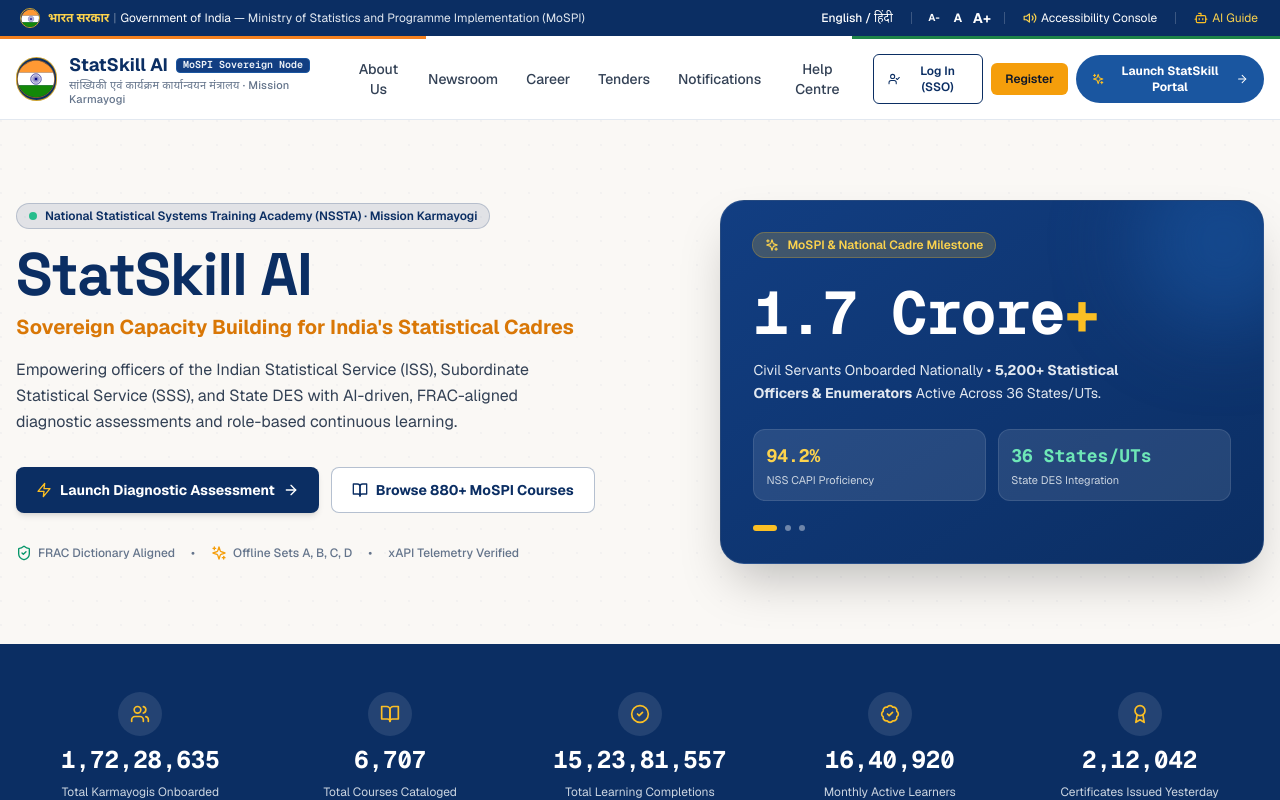
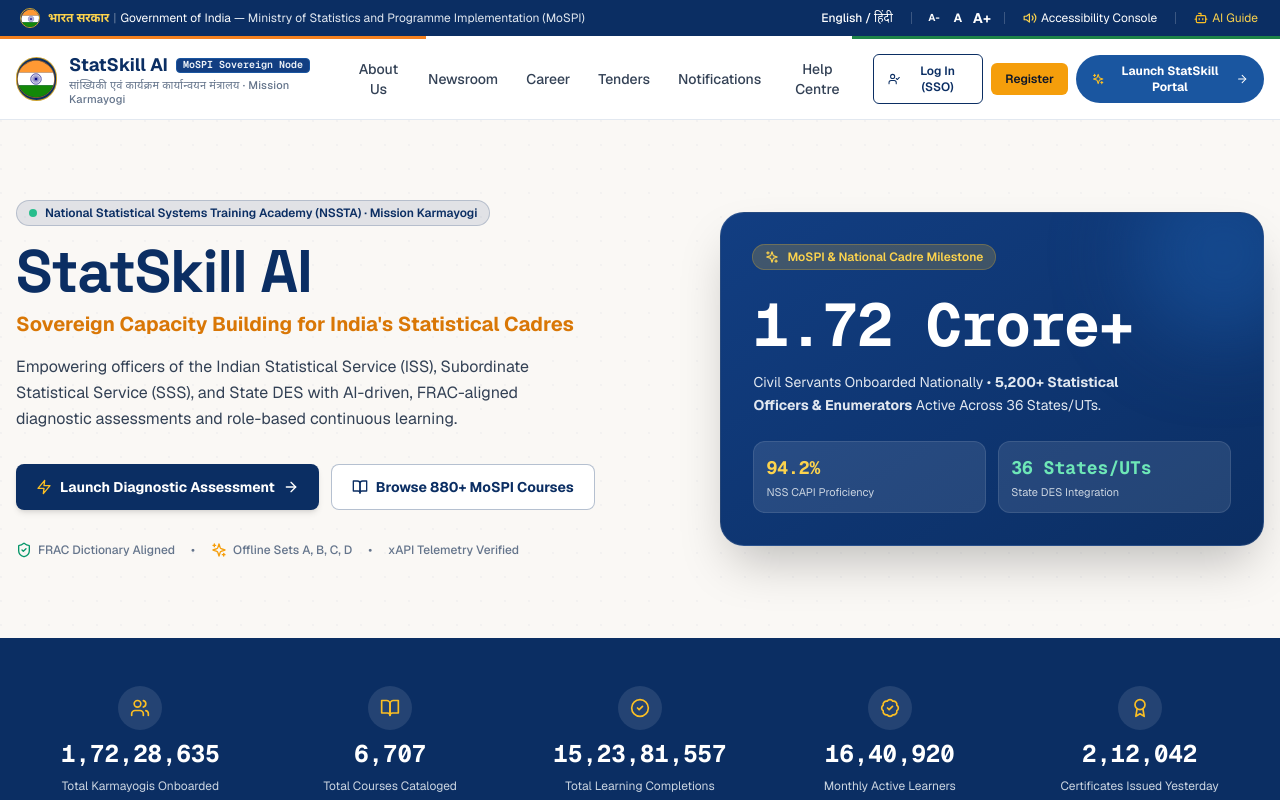
Before and after one commit to DgrnBoi/statskill-ai, a React (Vite) app in the folder frontend/: page / in a window 1280 px wide. Shown: the top 800 px of the page. Built offline with nearby package versions, Linux system fonts and the light colour scheme.

Commit message:
feat(analytics): add animated count-up numbers for official metrics and clean hero card

```diff
--- a/frontend/src/components/landing/LandingHero.tsx
+++ b/frontend/src/components/landing/LandingHero.tsx
@@ -1,5 +1,6 @@
-import React, { useState } from 'react';
+import React from 'react';
 import { BookOpen, Sparkles, Zap, ArrowRight, ShieldCheck } from 'lucide-react';
+import { CountUpNumber } from '../ui/CountUpNumber';
 
 interface LandingHeroProps {
   onLaunchAssessment: () => void;
@@ -7,8 +8,6 @@
 }
 
 export function LandingHero({ onLaunchAssessment, onExploreCourses }: LandingHeroProps) {
-  const [activeDot, setActiveDot] = useState(0);
-
   return (
     <section id="hero" className="relative overflow-hidden bg-[#FAF8F5]">
       <div
@@ -84,8 +83,7 @@
                 <Sparkles className="h-3.5 w-3.5" /> MoSPI &amp; National Cadre Milestone
               </span>
               <p className="mt-6 font-mono text-5xl md:text-6xl font-bold leading-none tracking-tight text-white tabular-nums">
-                1.7 Crore
-                <span className="text-amber-400">+</span>
+                <CountUpNumber end={1.72} decimals={2} suffix=" Crore+" duration={1800} />
               </p>
               <p className="mt-4 max-w-sm text-sm leading-relaxed text-slate-200">
                 Civil Servants Onboarded Nationally • <strong>5,200+ Statistical Officers &amp; Enumerators</strong> Active Across 36 States/UTs.
@@ -93,27 +91,17 @@
 
               <div className="mt-6 grid grid-cols-2 gap-3 text-xs">
                 <div className="rounded-xl bg-white/10 p-3 backdrop-blur-xs border border-white/10">
-                  <p className="font-mono text-lg font-bold text-amber-300">94.2%</p>
+                  <p className="font-mono text-lg font-bold text-amber-300">
+                    <CountUpNumber end={94.2} decimals={1} suffix="%" duration={1600} />
+                  </p>
                   <p className="text-slate-300 text-[11px] mt-0.5">NSS CAPI Proficiency</p>
                 </div>
                 <div className="rounded-xl bg-white/10 p-3 backdrop-blur-xs border border-white/10">
-                  <p className="font-mono text-lg font-bold text-emerald-300">36 States/UTs</p>
+                  <p className="font-mono text-lg font-bold text-emerald-300">
+                    <CountUpNumber end={36} suffix=" States/UTs" duration={1400} />
+                  </p>
                   <p className="text-slate-300 text-[11px] mt-0.5">State DES Integration</p>
                 </div>
-              </div>
-
-              <div className="mt-6 flex items-center gap-2">
-                {[0, 1, 2].map((dot) => (
-                  <button
-                    key={dot}
-                    type="button"
-                    aria-label={`Slide ${dot + 1}`}
-                    onClick={() => setActiveDot(dot)}
-                    className={`h-1.5 rounded-full transition-all cursor-pointer ${
-                      activeDot === dot ? 'w-6 bg-amber-400' : 'w-1.5 bg-white/40'
-                    }`}
-                  />
-                ))}
               </div>
             </div>
           </div>
--- a/frontend/src/components/landing/NationalMetricsBar.tsx
+++ b/frontend/src/components/landing/NationalMetricsBar.tsx
@@ -1,19 +1,20 @@
 import React from 'react';
 import { Award, BadgeCheck, BookOpen, CheckCircle2, Users } from 'lucide-react';
+import { CountUpNumber } from '../ui/CountUpNumber';
 
 const METRICS = [
-  { icon: Users, value: '1,72,28,635', label: 'Total Karmayogis Onboarded' },
-  { icon: BookOpen, value: '6,707', label: 'Total Courses Cataloged' },
-  { icon: CheckCircle2, value: '15,23,81,557', label: 'Total Learning Completions' },
-  { icon: BadgeCheck, value: '16,40,920', label: 'Monthly Active Learners' },
-  { icon: Award, value: '2,12,042', label: 'Certificates Issued Yesterday' },
+  { icon: Users, end: 17228635, label: 'Total Karmayogis Onboarded' },
+  { icon: BookOpen, end: 6707, label: 'Total Courses Cataloged' },
+  { icon: CheckCircle2, end: 152381557, label: 'Total Learning Completions' },
+  { icon: BadgeCheck, end: 1640920, label: 'Monthly Active Learners' },
+  { icon: Award, end: 212042, label: 'Certificates Issued Yesterday' },
 ];
 
 export function NationalMetricsBar() {
   return (
     <section id="metrics" className="bg-[#0B2E63] text-white" aria-label="National live statistics">
       <div className="mx-auto grid max-w-7xl grid-cols-2 gap-px overflow-hidden px-4 py-8 sm:grid-cols-3 lg:grid-cols-5">
-        {METRICS.map(({ icon: Icon, value, label }) => (
+        {METRICS.map(({ icon: Icon, end, label }) => (
           <div
             key={label}
             className="group flex flex-col items-center gap-2 px-3 py-4 text-center transition hover:-translate-y-1"
@@ -22,7 +23,7 @@
               <Icon className="h-5 w-5" />
             </span>
             <span className="font-mono text-xl font-bold tabular-nums text-white md:text-2xl">
-              {value}
+              <CountUpNumber end={end} duration={1800} />
             </span>
             <span className="text-xs leading-snug text-slate-300 text-pretty">{label}</span>
           </div>
--- a/frontend/src/components/landing/RuleToRoleAnalytics.tsx
+++ b/frontend/src/components/landing/RuleToRoleAnalytics.tsx
@@ -8,6 +8,7 @@
   ShieldCheck,
   ArrowRight,
 } from 'lucide-react';
+import { CountUpNumber } from '../ui/CountUpNumber';
 
 const COMPETENCIES = [
   { label: 'Domain (NSS, SUT, CPI, Sampling)', value: 1290, color: '#1A56A0' },
@@ -57,7 +58,7 @@
         </svg>
         <div className="absolute inset-0 flex rotate-0 flex-col items-center justify-center">
           <span className="font-mono text-xl font-bold tabular-nums text-[#0B2E63]">
-            {total.toLocaleString('en-IN')}
+            <CountUpNumber end={total} duration={1500} />
           </span>
           <span className="text-[10px] font-medium uppercase tracking-wide text-slate-500">
             Competencies
--- /dev/null
+++ b/frontend/src/components/ui/CountUpNumber.tsx
@@ -0,0 +1,106 @@
+import React, { useEffect, useState, useRef } from 'react';
+
+interface CountUpNumberProps {
+  end: number;
+  duration?: number;
+  prefix?: string;
+  suffix?: string;
+  decimals?: number;
+  formatIndian?: boolean;
+  className?: string;
+}
+
+export function CountUpNumber({
+  end,
+  duration = 1600,
+  prefix = '',
+  suffix = '',
+  decimals = 0,
+  formatIndian = true,
+  className = '',
+}: CountUpNumberProps) {
+  const [displayValue, setDisplayValue] = useState<number>(0);
+  const elementRef = useRef<HTMLSpanElement>(null);
+  const hasAnimated = useRef(false);
+
+  useEffect(() => {
+    // If reduced motion is preferred, jump straight to target
+    const prefersReducedMotion =
+      typeof window !== 'undefined' && typeof window.matchMedia === 'function'
+        ? window.matchMedia('(prefers-reduced-motion: reduce)').matches
+        : false;
+
+    if (prefersReducedMotion) {
+      setDisplayValue(end);
+      return;
+    }
+
+    let startTime: number | null = null;
+    let animationFrameId: number;
+
+    const startCounting = () => {
+      if (hasAnimated.current) return;
+      hasAnimated.current = true;
+
+      const animate = (currentTime: number) => {
+        if (!startTime) startTime = currentTime;
+        const elapsed = currentTime - startTime;
+        const progress = Math.min(elapsed / duration, 1);
+
+        // Ease-out cubic curve
+        const easeOut = 1 - Math.pow(1 - progress, 3);
+        const currentVal = easeOut * end;
+
+        setDisplayValue(currentVal);
+
+        if (progress < 1) {
+          animationFrameId = requestAnimationFrame(animate);
+        } else {
+          setDisplayValue(end);
+        }
+      };
+
+      animationFrameId = requestAnimationFrame(animate);
+    };
+
+    if (typeof IntersectionObserver !== 'undefined' && elementRef.current) {
+      const observer = new IntersectionObserver(
+        (entries) => {
+          if (entries[0]?.isIntersecting) {
+            startCounting();
+            observer.disconnect();
+          }
+        },
+        { threshold: 0.1 }
+      );
+
+      observer.observe(elementRef.current);
+
+      return () => {
+        observer.disconnect();
+        if (animationFrameId) {
+          cancelAnimationFrame(animationFrameId);
+        }
+      };
+    } else {
+      startCounting();
+      return () => {
+        if (animationFrameId) {
+          cancelAnimationFrame(animationFrameId);
+        }
+      };
+    }
+  }, [end, duration]);
+
+  const formatted = decimals > 0
+    ? displayValue.toFixed(decimals)
+    : formatIndian
+    ? Math.round(displayValue).toLocaleString('en-IN')
+    : Math.round(displayValue).toLocaleString();
+
+  return (
+    <span ref={elementRef} className={`tabular-nums ${className}`}>
+      {prefix}{formatted}{suffix}
+    </span>
+  );
+}
```
